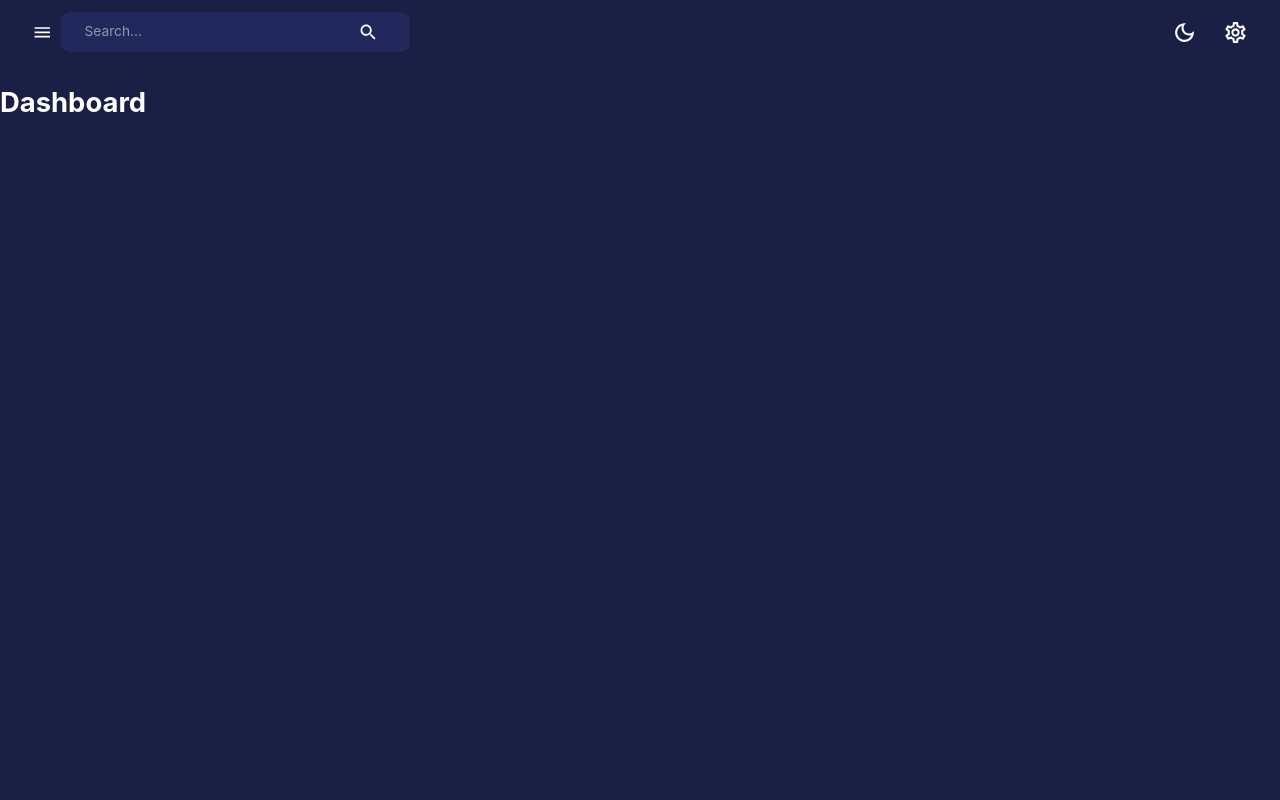
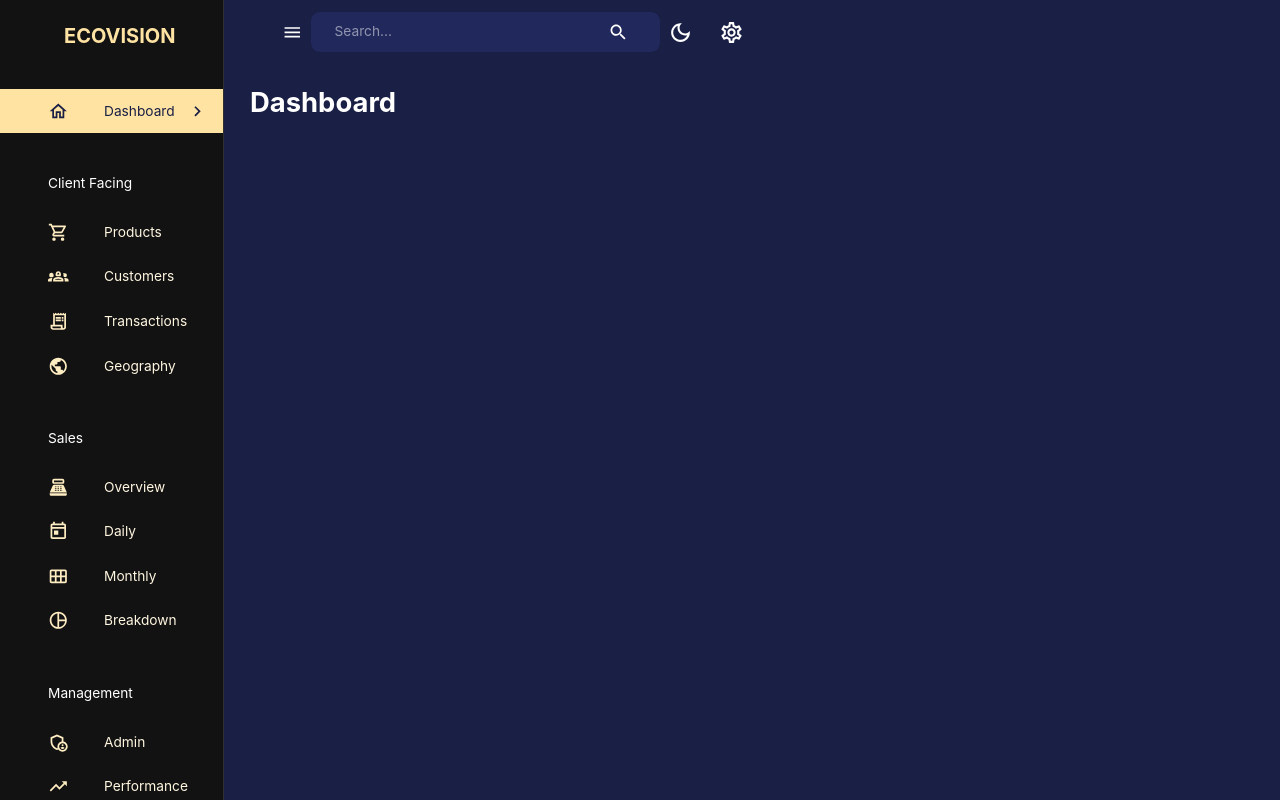
Before and after one commit to Ikenna-Iheanaetu/Admin-Dashboard, a React (Vite) app in the folder client/: page /dashboard in a window 1280 px wide. Built offline with nearby package versions, Linux system fonts and the light colour scheme; no server answers.

Commit message:
I configured the redux toolkit to make requests to the server api and created the sidebar and navbar components

```diff
--- a/client/src/components/Navbar.jsx
+++ b/client/src/components/Navbar.jsx
@@ -1,11 +1,9 @@
-import React from "react";
 import {
   LightModeOutlined,
   DarkModeOutlined,
   Menu as MenuIcon,
   Search,
   SettingsOutlined,
-  ArrowDropDownOutlined,
 } from "@mui/icons-material";
 import FlexBetween from "./flexBetween";
 import { useDispatch } from "react-redux";
@@ -19,7 +17,7 @@ import {
   IconButton,
 } from "@mui/material";
 
-export default function Navbar() {
+export default function Navbar({ isSideBarOpen, setIsSideBarOpen }) {
   const dispatch = useDispatch();
   const theme = useTheme();
   return (
@@ -37,7 +35,7 @@ export default function Navbar() {
       >
         {/* Left Side */}
         <FlexBetween>
-          <IconButton onClick={() => console.log("open/close sidebar")}>
+          <IconButton onClick={() => setIsSideBarOpen(!isSideBarOpen)}>
             <MenuIcon />
           </IconButton>
           <FlexBetween
--- /dev/null
+++ b/client/src/components/Sidebar.jsx
@@ -0,0 +1,198 @@
+import {
+  Box,
+  Divider,
+  Drawer,
+  Icon,
+  IconButton,
+  List,
+  ListItem,
+  ListItemButton,
+  ListItemIcon,
+  ListItemText,
+  Typography,
+  useTheme,
+} from "@mui/material";
+import {
+  SettingsOutlined,
+  ChevronLeft,
+  ChevronRightOutlined,
+  HomeOutlined,
+  ShoppingCartOutlined,
+  Groups2Outlined,
+  ReceiptLongOutlined,
+  PublicOutlined,
+  PointOfSaleOutlined,
+  TodayOutlined,
+  CalendarViewMonthOutlined,
+  AdminPanelSettingsOutlined,
+  TrendingUpOutlined,
+  PieChartOutlined,
+} from "@mui/icons-material";
+import { useState, useEffect } from "react";
+import { useLocation, useNavigate } from "react-router-dom";
+import FlexBetween from "./flexBetween";
+// import borutoImage from "../assets/boruto.png";
+
+const navItems = [
+  {
+    text: "Dashboard",
+    icon: <HomeOutlined />,
+  },
+  {
+    text: "Client Facing",
+    icon: null,
+  },
+  {
+    text: "Products",
+    icon: <ShoppingCartOutlined />,
+  },
+  {
+    text: "Customers",
+    icon: <Groups2Outlined />,
+  },
+  {
+    text: "Transactions",
+    icon: <ReceiptLongOutlined />,
+  },
+  {
+    text: "Geography",
+    icon: <PublicOutlined />,
+  },
+  {
+    text: "Sales",
+    icon: null,
+  },
+  {
+    text: "Overview",
+    icon: <PointOfSaleOutlined />,
+  },
+  {
+    text: "Daily",
+    icon: <TodayOutlined />,
+  },
+  {
+    text: "Monthly",
+    icon: <CalendarViewMonthOutlined />,
+  },
+  {
+    text: "Breakdown",
+    icon: <PieChartOutlined />,
+  },
+  {
+    text: "Management",
+    icon: null,
+  },
+  {
+    text: "Admin",
+    icon: <AdminPanelSettingsOutlined />,
+  },
+  {
+    text: "Performance",
+    icon: <TrendingUpOutlined />,
+  },
+];
+
+export default function Sidebar({
+  drawerWidth,
+  isSideBarOpen,
+  setIsSideBarOpen,
+  isNotMobile,
+}) {
+  const { pathname } = useLocation();
+  const [active, setActive] = useState("");
+  const navigate = useNavigate();
+  const theme = useTheme();
+
+  useEffect(() => {
+    setActive(pathname.substring(1));
+  }, [pathname]);
+
+  return (
+    <Box component="nav">
+      {isSideBarOpen && (
+        <Drawer
+          open={isSideBarOpen}
+          onClose={() => setIsSideBarOpen(false)}
+          variant="persistent"
+          anchor="left"
+          sx={{
+            width: drawerWidth,
+            "& .MultiDrawer-paper": {
+              color: theme.palette.secondary[200],
+              backgroundColor: theme.palette.background.alt,
+              boxSizing: "border-box",
+              width: drawerWidth,
+              borderWidth: isNotMobile,
+            },
+          }}
+        >
+          <Box width="100%">
+            <Box m="1.5rem 3rem 2rem 4rem">
+              <FlexBetween color={theme.palette.secondary.main}>
+                <Box display="flex" alignItems="center" gap=".5rem">
+                  <Typography variant="h4" fontWeight="bold">
+                    ECOVISION
+                  </Typography>
+                </Box>
+                {!isNotMobile && (
+                  <IconButton onClick={() => setIsSideBarOpen(!isSideBarOpen)}>
+                    <ChevronLeft />
+                  </IconButton>
+                )}
+              </FlexBetween>
+            </Box>
+            <List>
+              {navItems.map(({ text, icon }) => {
+                if (!icon) {
+                  return (
+                    <Typography key={text} sx={{ m: "2.5rem 0 1rem 3rem" }}>
+                      {text}
+                    </Typography>
+                  );
+                }
+                const lcText = text.toLocaleLowerCase();
+
+                return (
+                  <ListItem key={text} disablePadding>
+                    <ListItemButton
+                      onClick={() => {
+                        navigate(`/${lcText}`);
+                        setActive(lcText);
+                      }}
+                      sx={{
+                        backgroundColor:
+                          active === lcText
+                            ? theme.palette.secondary[300]
+                            : "transparent",
+                        color:
+                          active === lcText
+                            ? theme.palette.primary[600]
+                            : theme.palette.secondary[100],
+                      }}
+                    >
+                      <ListItemIcon
+                        sx={{
+                          ml: "2rem",
+                          color:
+                            active === lcText
+                              ? theme.palette.primary[600]
+                              : theme.palette.secondary[200],
+                        }}
+                      >
+                        {icon}
+                      </ListItemIcon>
+                      <ListItemText primary={text} />
+                      {active === lcText && (
+                        <ChevronRightOutlined sx={{ ml:'auto' }} />
+                      )}
+                    </ListItemButton>
+                  </ListItem>
+                );
+              })}
+            </List>
+          </Box>
+        </Drawer>
+      )}
+    </Box>
+  );
+}
--- a/client/src/main.jsx
+++ b/client/src/main.jsx
@@ -4,12 +4,17 @@ import App from './App.jsx'
 import { configureStore } from "@reduxjs/toolkit"
 import globalReducer from "./redux/index"
 import { Provider } from "react-redux"
+import { setupListeners } from '@reduxjs/toolkit/query'
+import { api } from './redux/api'
 
 const store = configureStore({
   reducer: {
-    global: globalReducer
-  }
+    global: globalReducer,
+    [api.reducerPath]: api.reducer
+  },
+  middleware: (getDefault) => getDefault().concat(api.middleware)
 })
+setupListeners(store.dispatch)
 
 ReactDOM.createRoot(document.getElementById('root')).render(
   <React.StrictMode>
--- /dev/null
+++ b/client/src/redux/api.js
@@ -0,0 +1,17 @@
+import { createApi, fetchBaseQuery } from "@reduxjs/toolkit/query/react";
+
+export const api = createApi({
+  baseQuery: fetchBaseQuery({ baseUrl: `${import.meta.env.VITE_REACT_APP_BASE_URL}` }),
+  reducerPath: "adminPath",
+  tagTypes: ["User"],
+  endpoints: (build) => ({
+    getUser: build.query({
+      query: (id) => `general/user/${id}`,
+      providesTags: ["User"]
+    }),
+  }),
+});
+
+export const {
+    useGetUserQuery
+} = api
--- a/client/src/redux/index.js
+++ b/client/src/redux/index.js
@@ -1,7 +1,8 @@
 import { createSlice } from "@reduxjs/toolkit"
 
 const initialState = {
-    mode: "dark"
+    mode: "dark",
+    userId: '63701cc1f03239b7f700000e',
 }
 
 export const globalSlice = createSlice({
--- a/client/src/scenes/layout/index.jsx
+++ b/client/src/scenes/layout/index.jsx
@@ -3,13 +3,23 @@ import { Box, useMediaQuery } from '@mui/material'
 import { Outlet } from 'react-router-dom'
 import { useSelector } from 'react-redux'
 import Navbar from '../../components/Navbar'
+import Sidebar from '../../components/Sidebar'
+import { useGetUserQuery } from '../../redux/api'
 
 
 export default function Layout() {
+  const isNotMobile = useMediaQuery("(min-width: 600px)")
+  const [isSideBarOpen, setIsSideBarOpen] = useState(true)
+  const userId = useSelector((state) => state.global.userId)
+  const { data } = useGetUserQuery(userId)
+  console.log("🚀 ~ file: index.jsx:15 ~ Layout ~ data:", data)
+
+
   return (
-    <Box width="100%" height="100%">
+    <Box display={isNotMobile ? 'flex' : 'block'} width="100%" height="100%">
+    <Sidebar isNotMobile={isNotMobile} drawerWidth='250px' isSideBarOpen={isSideBarOpen} setIsSideBarOpen={setIsSideBarOpen} />
       <Box>
-        <Navbar />
+        <Navbar isSideBarOpen={isSideBarOpen} setIsSideBarOpen={setIsSideBarOpen} />
         <Outlet />
       </Box>
     </Box>
```
Also changed, not shown: 1 other file (tests, documents, lock files or other folders).
